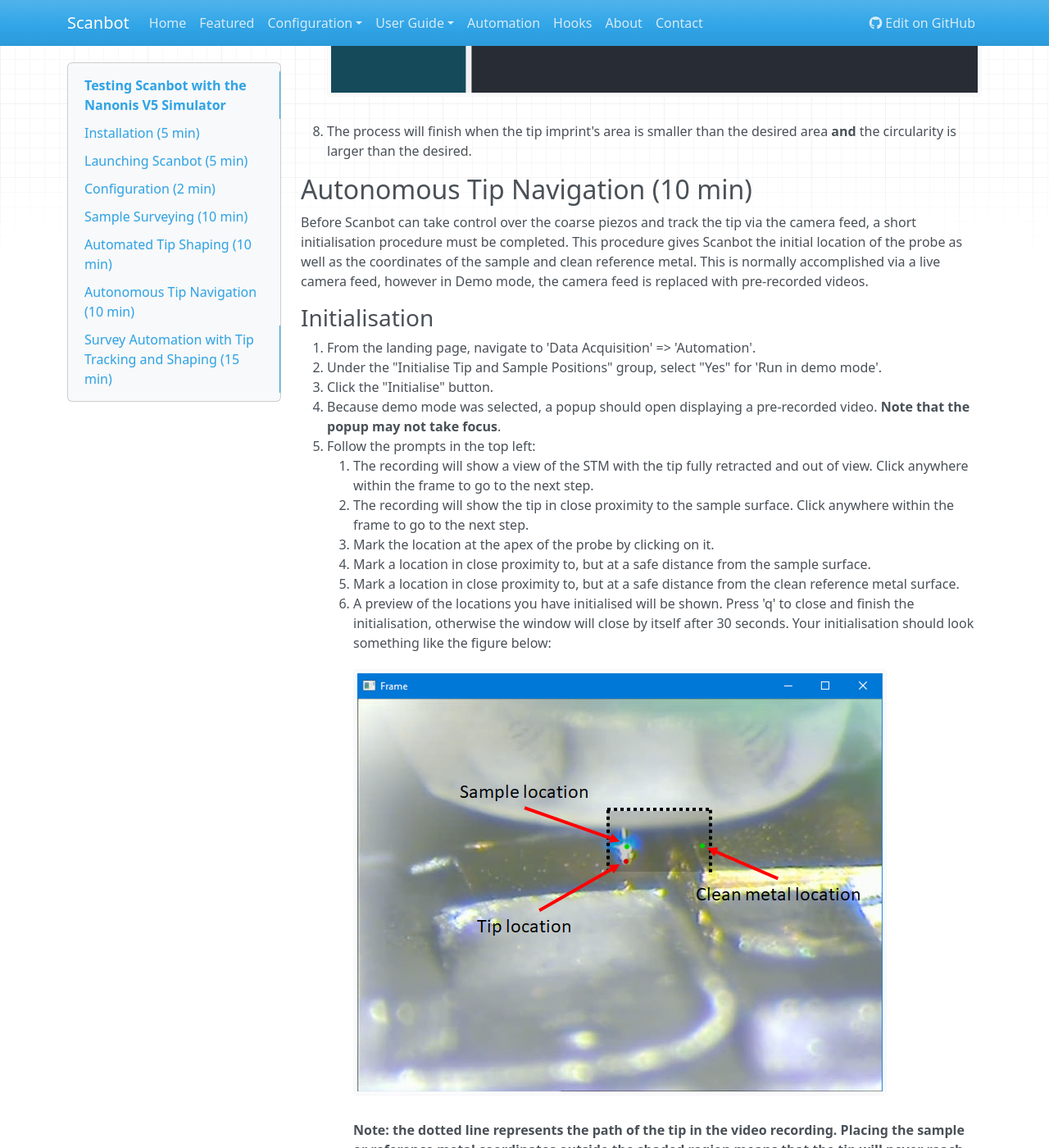
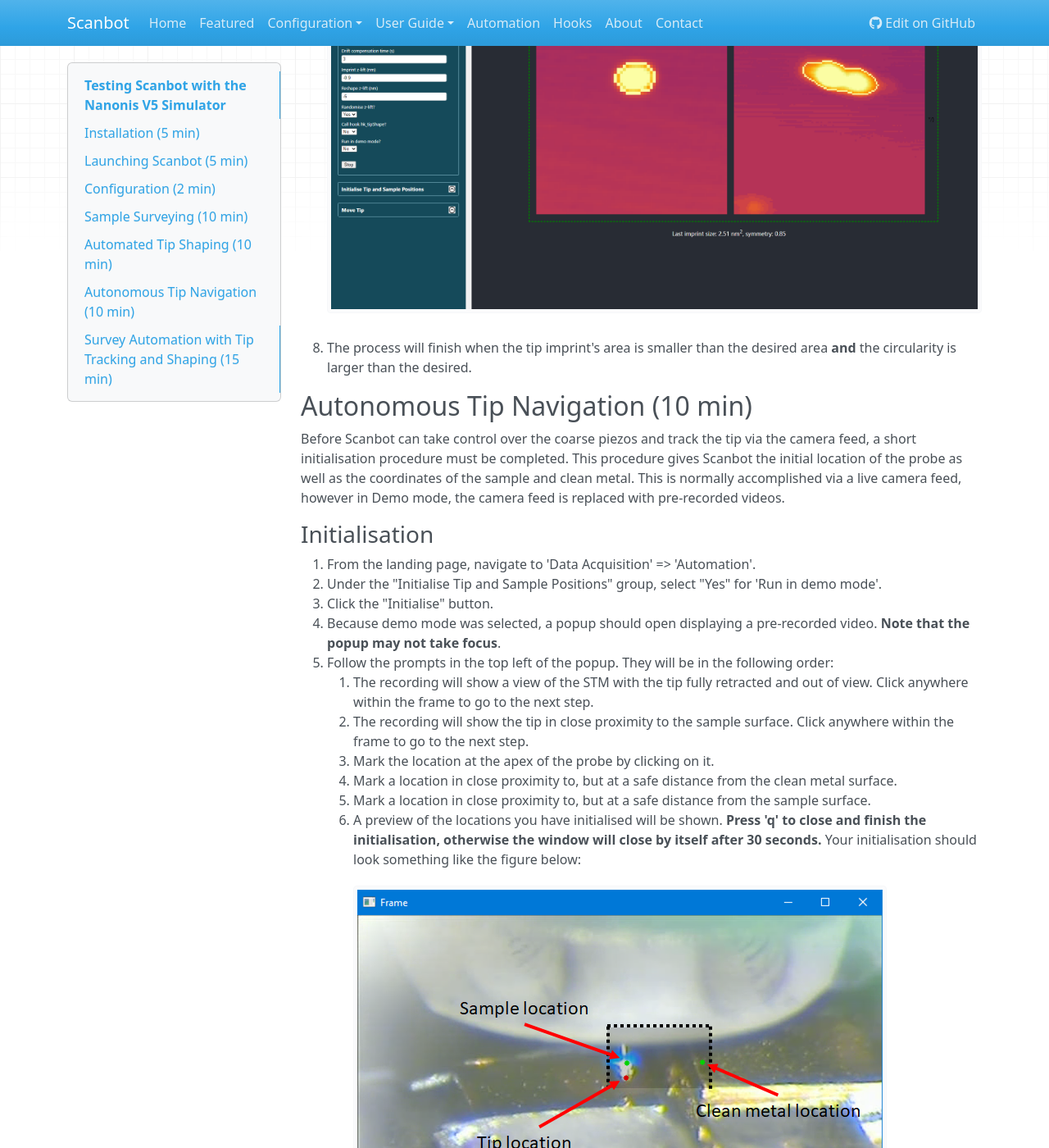
Before and after one commit to New-Horizons-SPM/scanbot, an MkDocs documentation site: the page built from docs/web-app-test.md, in a window 1280 px wide and 1400 px high, scrolled down 5770 px. Shown: the whole window at 82% size. Built offline with MkDocs 1.6.1, drawn with Linux system fonts in a browser that asks for light colours; nearby versions of some CDN libraries; some of the changed text lies outside the part shown.

Commit message:
Minor updates to documentation

```diff
--- a/docs/web-app-test.md
+++ b/docs/web-app-test.md
@@ -30,7 +30,9 @@
 <br>
 ![Scanbot-terminal](./testing/scanbot-terminal.png)
 <br>
-2. Scanbot should then open in a new browser tab. If it does not, then navigate to [http://127.0.0.1:5000](http://127.0.0.1:5000)
+2. Scanbot should then open in a new browser tab. If it does not, then navigate to [http://127.0.0.1:5000](http://127.0.0.1:5000).
+When running Scanbot for the first time, you will see a warning letting you know that you have not yet reviewed the configuration.
+You may receive an additional warning message if Scanbot is unable to communicate to Nanonis. This will be solved in the next step.
 <br>
 ![landing-page](./testing/top-level.png)
 <br>
@@ -46,6 +48,7 @@
 ![configuration-page](./testing/configuration-page.png)
 <br>
 4. When running Scanbot using the simulator, the default configuration is ok. Accept the configuration. This will save the scanbot_config.ini file and your settings will be remembered.
+Accepting the configuration will also stop the warning message from being displayed.
 
 ## Sample Surveying (10 min)
 1. From the Scanbot landing page, navigate to 'Data Acquisition' => 'Survey'.
@@ -54,6 +57,7 @@
 <br>
     * The Fine Grid Parameters control the size and spacing of each survey grid.
     * The Coarse Grid Parameters control the number of surveys to acquire (at different macroscopic locations) and the spacing between them.
+      <strong>Note: The motor controller in the Nanonis simulator is not sufficient for testing the coarse movement of the STM tip, thus please leave the coarse grid size to 1x1.</strong>
     * The Scan Parameters configure the settings for individual scans.
 <br>
 <strong>Note: At this stage, you will not be able to answer "Yes" to "Automated Tip Shaping?". We'll go through that later.</strong>
@@ -83,6 +87,8 @@
 ![tip-shaper-module](./testing/tip-shaper-module.png)
 <br>
 3. In Nanonis, from 'Graphs', open the 'Signal Chart'. This can be used to monitor Scanbot's tip shaping actions (as well as looking at the parameters in the Tip Shaper module).
+Select the 'Current (A)' and 'Z (m)' channels. You can adjust the 'Averaging' slider to slow down the rate at which the curves move through the window.
+In the figure below, the tip was at an intial height of -2 nm, then moved 3 nm into the surface and retracted 8 nm before turning the feedback controller on. During this time, the current spiked to its maximum value of 10 nA.
 <br>
 ![tip-shaping](./testing/tip-shaping.png)
 <br>
@@ -95,7 +101,7 @@
     * <strong>The last imprint in the demo data has an imprint size of 1.55 nm<sup>2</sup> and a circularity of 0.83.</strong>
         Set the parameters for desired size and circularity appropriate to these numbers.
 5. Click 'Start'
-6. You may find that the scan frame repeatedly moves before a scan is able to complete.
+6. <strong>You may find that the scan frame repeatedly moves before a scan is able to complete.</strong>
 This is because Scanbot ensures that the area is flat before performing a tip-shaping action.
 If the area is not flat, Scanbot will continue searching for a region appropriate for tip shaping.
 The simulator scans are not flat, thus one can withdraw the tip to trick Scanbot into thinking the region being scanned is flat and appropriate for tip shaping.
@@ -108,7 +114,7 @@
 
 ## Autonomous Tip Navigation (10 min)
 Before Scanbot can take control over the coarse piezos and track the tip via the camera feed, a short initialisation procedure must be completed.
-This procedure gives Scanbot the initial location of the probe as well as the coordinates of the sample and clean reference metal.
+This procedure gives Scanbot the initial location of the probe as well as the coordinates of the sample and clean metal.
 This is normally accomplished via a live camera feed, however in Demo mode, the camera feed is replaced with pre-recorded videos.
 
 ### Initialisation
@@ -116,19 +122,19 @@
 2. Under the "Initialise Tip and Sample Positions" group, select "Yes" for 'Run in demo mode'.
 3. Click the "Initialise" button.
 4. Because demo mode was selected, a popup should open displaying a pre-recorded video. <strong>Note that the popup may not take focus</strong>.
-5. Follow the prompts in the top left:
+5. Follow the prompts in the top left of the popup. They will be in the following order:
     1. The recording will show a view of the STM with the tip fully retracted and out of view. Click anywhere within the frame to go to the next step.
     2. The recording will show the tip in close proximity to the sample surface. Click anywhere within the frame to go to the next step.
     3. Mark the location at the apex of the probe by clicking on it.
-    4. Mark a location in close proximity to, but at a safe distance from the sample surface.
-    5. Mark a location in close proximity to, but at a safe distance from the clean reference metal surface.
-    6. A preview of the locations you have initialised will be shown. Press 'q' to close and finish the initialisation, otherwise the window will close by itself after 30 seconds.
+    4. Mark a location in close proximity to, but at a safe distance from the clean metal surface.
+    5. Mark a location in close proximity to, but at a safe distance from the sample surface.
+    6. A preview of the locations you have initialised will be shown. <strong>Press 'q' to close and finish the initialisation, otherwise the window will close by itself after 30 seconds.</strong>
         Your initialisation should look something like the figure below:
     <br>
     ![initialised](./testing/initialised.png)
     <br>
     <strong>Note: the dotted line represents the path of the tip in the video recording.
-    Placing the sample or reference metal coordinates outside the shaded region means that the tip will never reach them.
+    Placing the sample or metal coordinates outside the shaded region means that the tip will never reach them.
     </strong>
 
 ### Tip Tracking Test
@@ -136,9 +142,10 @@
 2. In Nanonis, from the Z-Controller, open the Auto Approach module
 <br>
 ![autoapproach](./testing/autoapproach.png)
+![autoapproachmodule](./testing/autoapproachmodule.png)
 <br>
-3. Click the 'Go to Metal' button
-4. A popup video feed will open showing the STM tip move from its current position to the reference metal. The red marker will track the tip as it moves towards its target.
+3. In Scanbot, click the 'Go to Metal' button
+4. A popup video feed will open showing the STM tip move from its current position to the clean metal. The red marker will track the tip as it moves towards its target.
 <br>
 <br>
 <strong>Note:</strong> This is programmed so that the tip retracts in Z+ until its Z-coordinate is above the target Z-coordinate.
@@ -167,7 +174,7 @@
 6. “Start Survey”.
 
 Because we ran the initialisation procedure in demo mode, starting the survey with "Automated Tip Shaping" = "Yes", means that the survey will also be run in a demo mode.
-Images acquired from the Nanonis Simulator will be replaced with pre-loaded mock 'bad data'.
+<strong>Images acquired from the Nanonis Simulator will be replaced with pre-loaded mock 'bad data'.</strong>
 This is to give Scanbot the impression that the STM tip is in need of reshaping (despite running on a simulator).
 The process for survey automation is as follows:
 
```
Also changed, not shown: other parts of docs/web-app-test.md (+3 -3 lines), docs/testing/autoapproachmodule.png (added).
